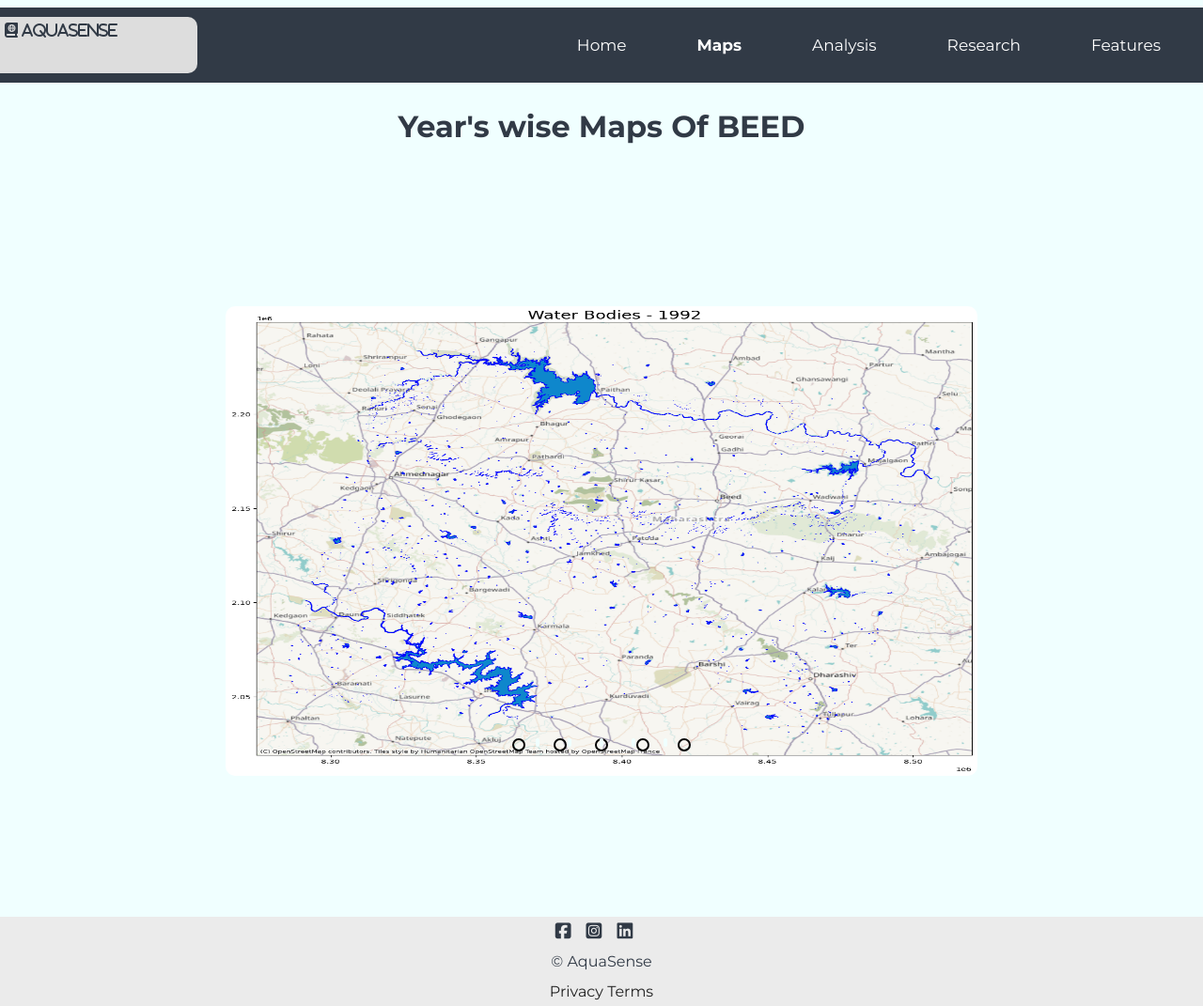
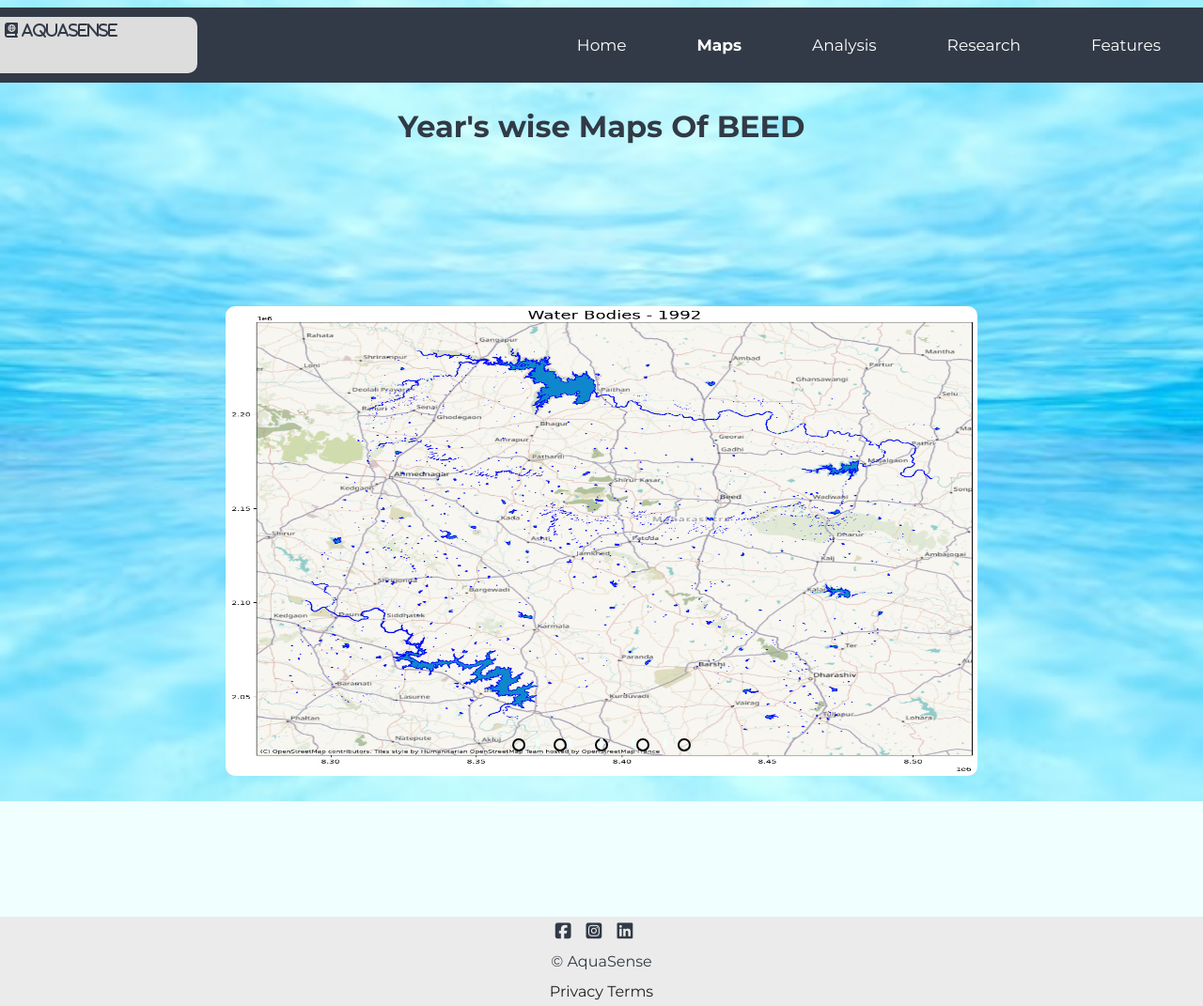
Before and after one commit to Gautammangesh/Python-Project, a Flask app: page /maps in a window 1280 px wide. Shown: the top 1071 px of the page at 94% size. Run offline with Flask 3, Linux system fonts and the light colour scheme.

Commit message:
last update

```diff
--- a/templates/Maps.html
+++ b/templates/Maps.html
@@ -71,6 +71,14 @@
     </div>
     <hr /><br><br><br><br>
     <h1 align="center"> Year's wise Maps Of <b>BEED</b></h1>
+    <title>Background Image</title>
+    <style type = "text/css">
+      body{
+        background-image: url('/static/bg1.jpg');
+        background-size: cover;
+        background-repeat: no-repeat;
+      }
+    </style>
     <section class="section">
       <div class="slider">
         <div class="slide">
@@ -144,5 +152,5 @@
         </div>
       </div>
     </footer>
-  </body>
+  </body>
 </html>
```
Also changed, not shown: static/bg1.jpg (added).
